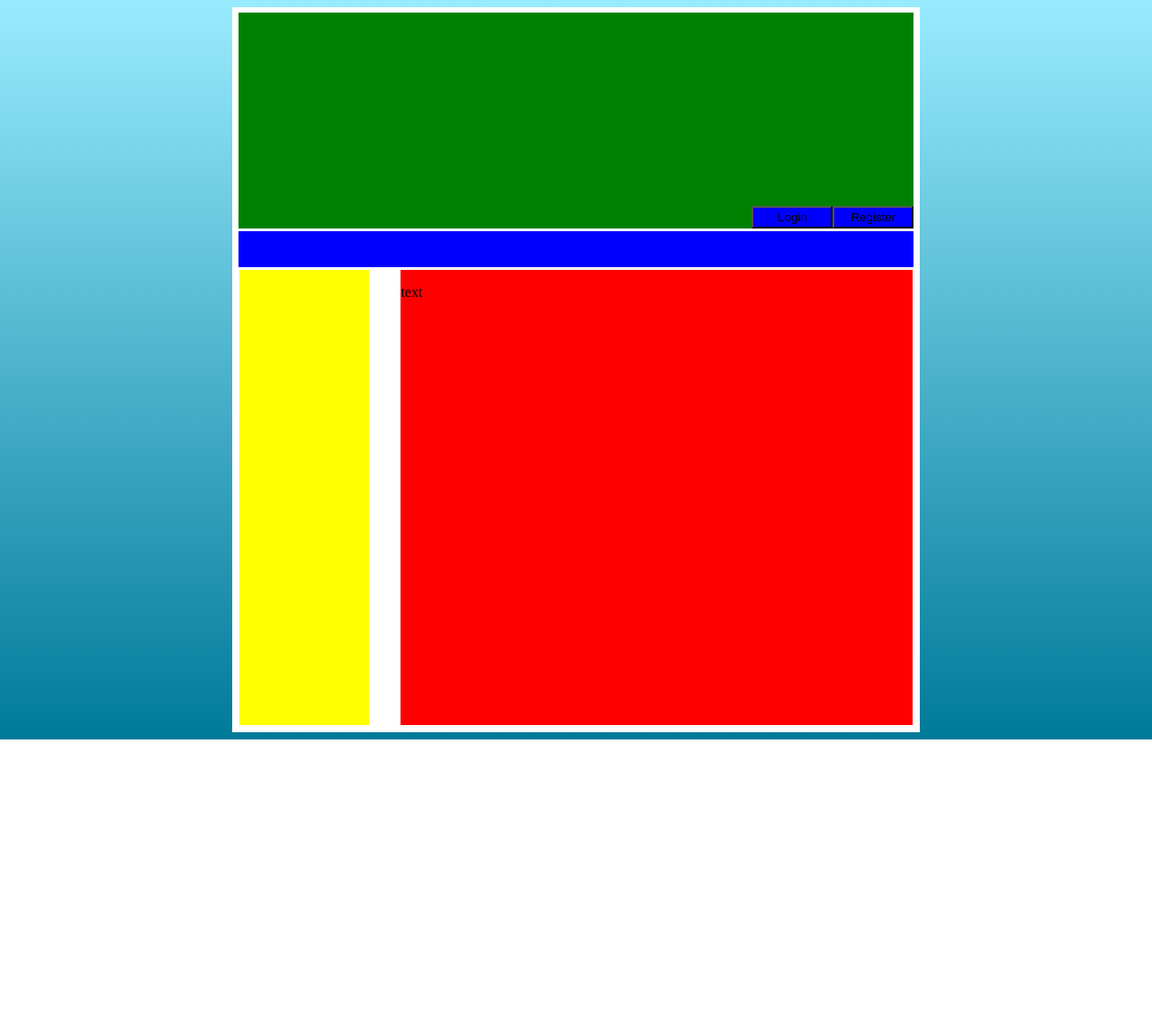
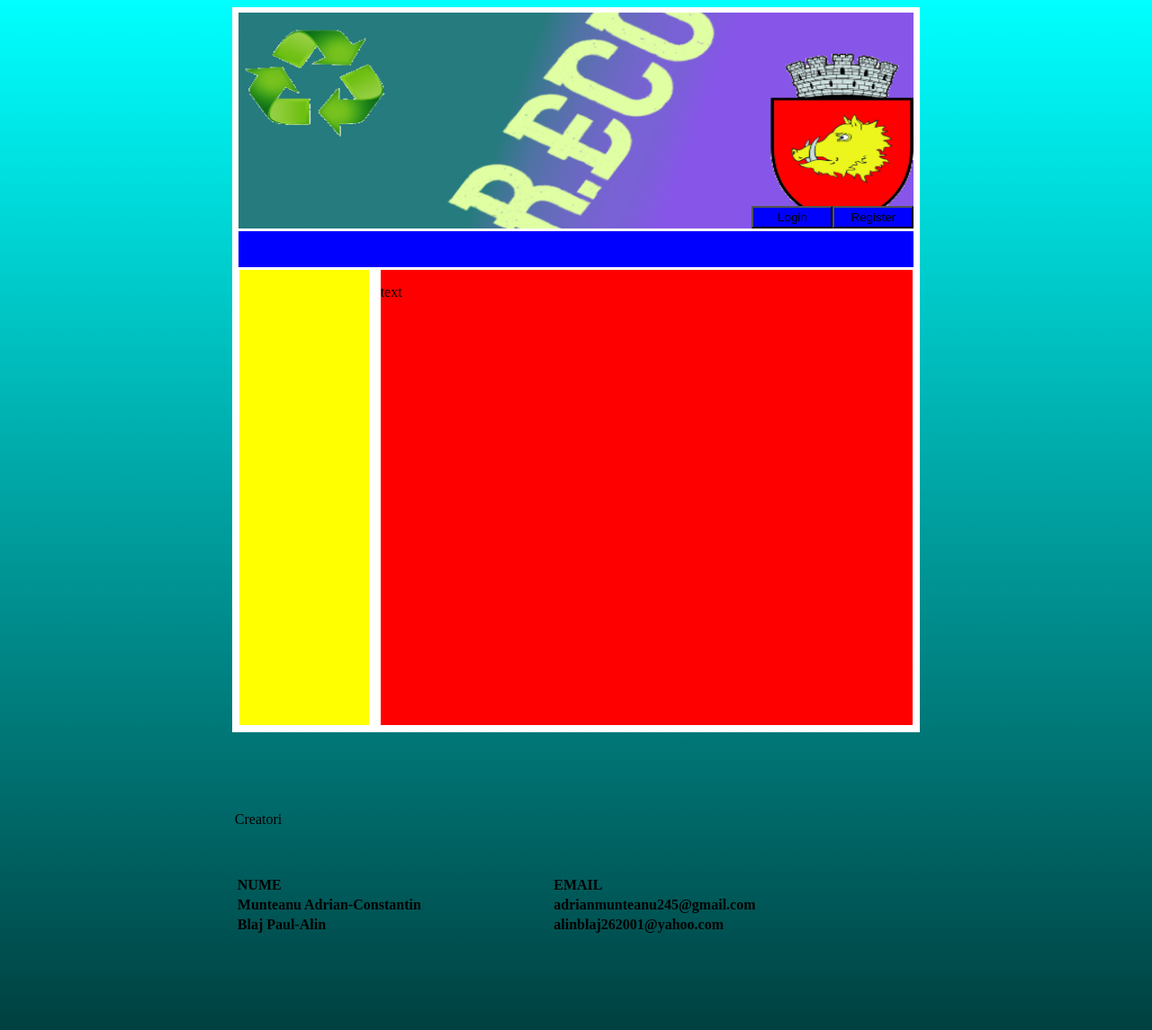
Before and after one commit to RAdrian98/R-Eco, a plain HTML site: page index.html in a window 1280 px wide. Shown: the whole page at 90% size. Before the commit the page ends 822 px from the top, so only its background shows below. Drawn offline with Linux system fonts and the light colour scheme.

Commit message:
24/11/2020

```diff
--- a/index.html
+++ b/index.html
@@ -1,22 +1,41 @@
 <link href="style.css" rel="stylesheet" type="text/css"/>
 <html>
 	<body>
-		<div id=container>
-			<div id=logophoto>
-				<div id=registerbut>
+		<div id="container">
+			<div id="logophoto">
+				<img src="images/background.png" id="logo">
+				<div id="registerbut">
 					<button type="button" class="registerbut">Register</button>
 				</div>
-				<div id=loginbut>
+				<div id="loginbut">
 					<button type="button" class="loginbut">Login</button>
 				</div>
 			</div>
-			<div id=navbar>
+			<div id="navbar">
 			</div>
-			<div id=meniu>
+			<div id="meniu">
 			</div>
-			<div id=continut>
+			<div id="continut">
 				<p>text</p>
 			</div>
 		</div>
+		<br></br>
+		<br></br>
+		<div id="contact">
+			<p>Creatori</p>
+			<br></br>
+			<table>
+					<th id="nume">NUME</th>
+					<th id="mail">EMAIL</th>
+				<tr>
+					<th id="nume">Munteanu Adrian-Constantin</th>
+					<th id="mail">adrianmunteanu245@gmail.com</th>
+				</tr>
+				<tr>
+					<th id="nume">Blaj Paul-Alin</th>
+					<th id="mail">alinblaj262001@yahoo.com</th>
+				</tr>
+			</table>
+		</div>
 	</body>
 </html>
--- a/style.css
+++ b/style.css
@@ -11,7 +11,7 @@
 #navbar{
 	margin:auto;
 	width:99%;
-	height:5%;
+	height:40px;
 	border-radius: 3px solid white;
 	background-color:blue
 }
@@ -28,7 +28,7 @@
 #continut{
 	float:right;
 	margin-right: 2px;
-	width:75%;
+	width:78%;
 	height:63.3%;
 	border:3px solid white;
 	background-color: red;
@@ -40,6 +40,29 @@
 	height:100%;
 	border: 3px solid white;
 	background-color:white;
+}
+
+#contact{
+	margin:auto;
+	width:60%;
+	height:30%;
+}
+
+#logo{
+	width:100%;
+	height:100%;
+}
+
+#nume{
+	text-align:left;
+	width:500px;
+	height:10px;
+}
+
+#mail{
+	text-align:left;
+	width:500px;
+	height:10px;
 }
 
 #registerbut{
@@ -71,7 +94,7 @@
 }
 
 body{
-	background-image: linear-gradient(#99ebff,#007a99);
+	background-image: linear-gradient(#00FFFF,#003F3F);
 	min-width:1000px;
 	min-height:800px;
 }
```
Also changed, not shown: images/background.png (added), index.txt (deleted).
